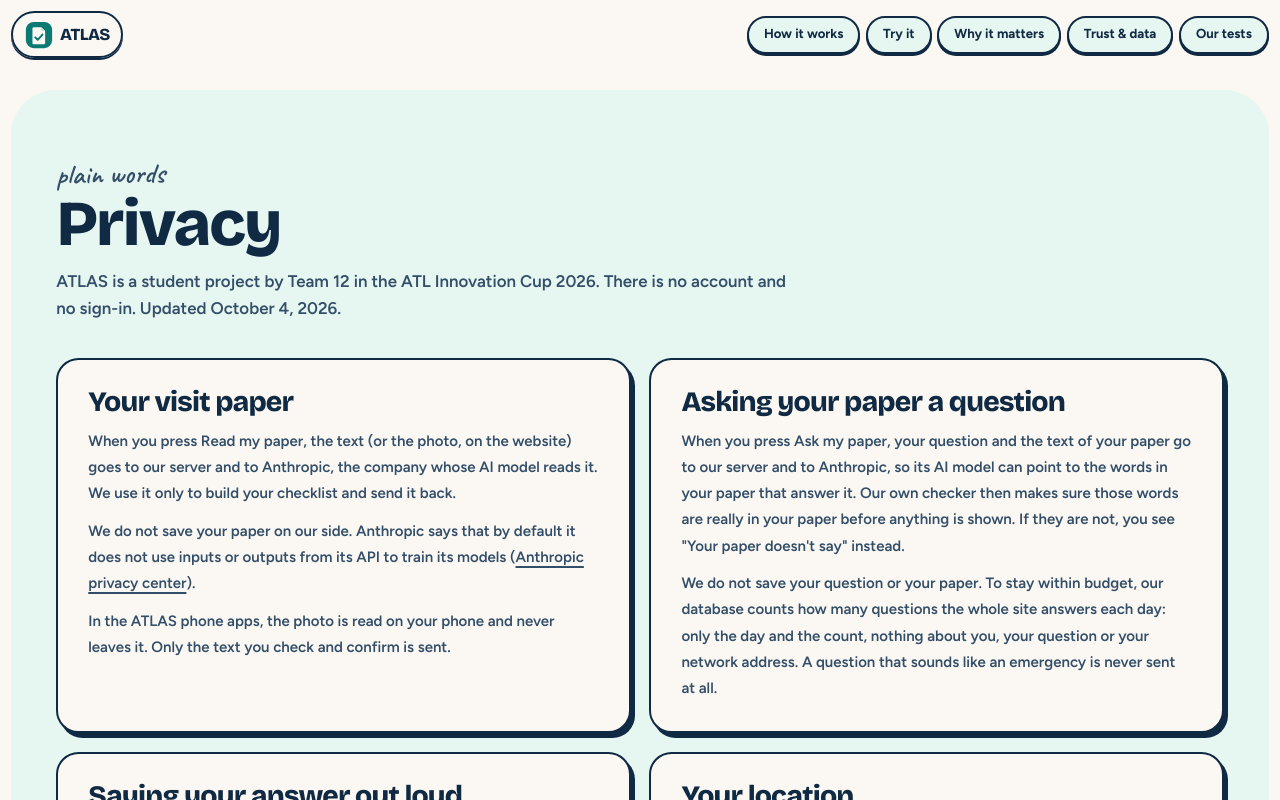
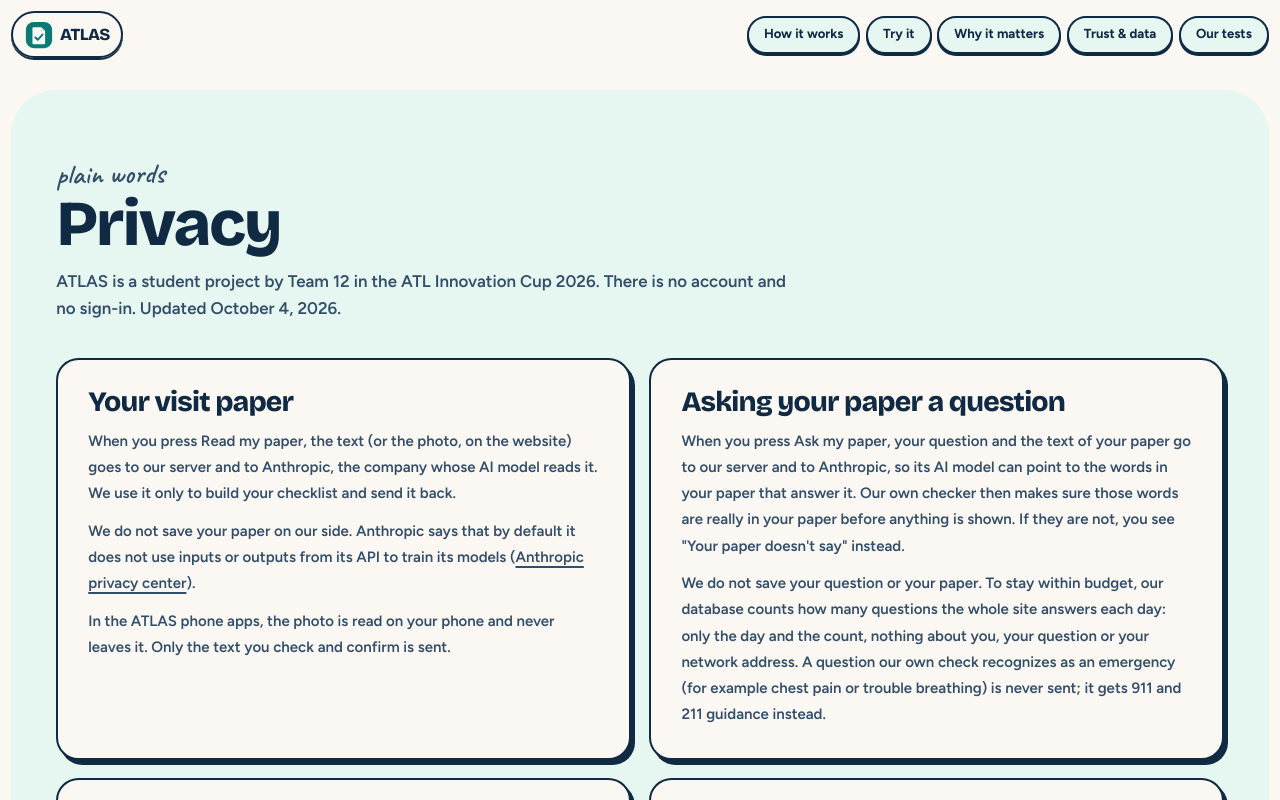
Before and after one commit to ACT-Team-12/atlas, a Next.js app in the folder web/: page /privacy in a window 1280 px wide. Shown: the top 800 px of the page. Built offline with nearby package versions, Linux system fonts and the light colour scheme; no server answers.

Commit message:
Privacy: an emergency question is unsent only when our check recognizes it

```diff
--- a/web/src/app/privacy/page.tsx
+++ b/web/src/app/privacy/page.tsx
@@ -42,7 +42,7 @@ export default function PrivacyPage() {
             </Block>
             <Block title="Asking your paper a question">
               <p>When you press Ask my paper, your question and the text of your paper go to our server and to Anthropic, so its AI model can point to the words in your paper that answer it. Our own checker then makes sure those words are really in your paper before anything is shown. If they are not, you see &quot;Your paper doesn&apos;t say&quot; instead.</p>
-              <p>We do not save your question or your paper. To stay within budget, our database counts how many questions the whole site answers each day: only the day and the count, nothing about you, your question or your network address. A question that sounds like an emergency is never sent at all.</p>
+              <p>We do not save your question or your paper. To stay within budget, our database counts how many questions the whole site answers each day: only the day and the count, nothing about you, your question or your network address. A question our own check recognizes as an emergency (for example chest pain or trouble breathing) is never sent; it gets 911 and 211 guidance instead.</p>
             </Block>
             <Block title="Saying your answer out loud">
               <p>In Check I understood, you can tap Say your answer instead of typing or tapping. Only then, and only while you record (up to 20 seconds), the recording is sent to a speech-to-text service to turn it into words. The words come back to your screen so you can fix them before you check your answer. If you never tap Say your answer, nothing is recorded.</p>
```
Also changed, not shown: 1 other file (tests, documents, lock files or other folders).
